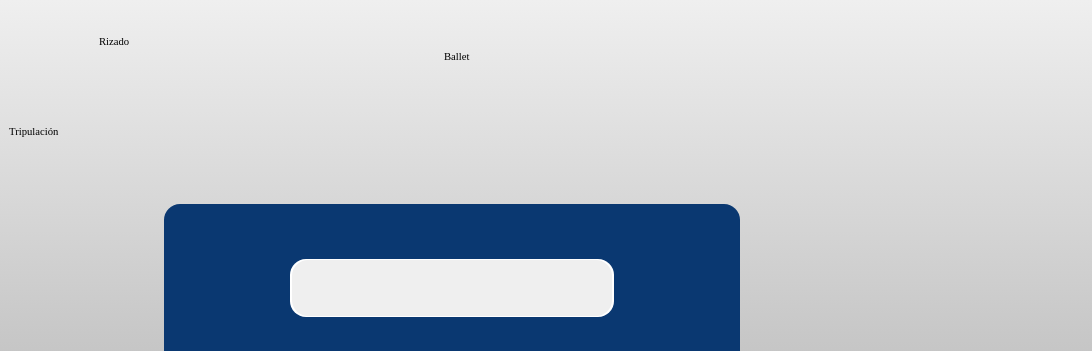
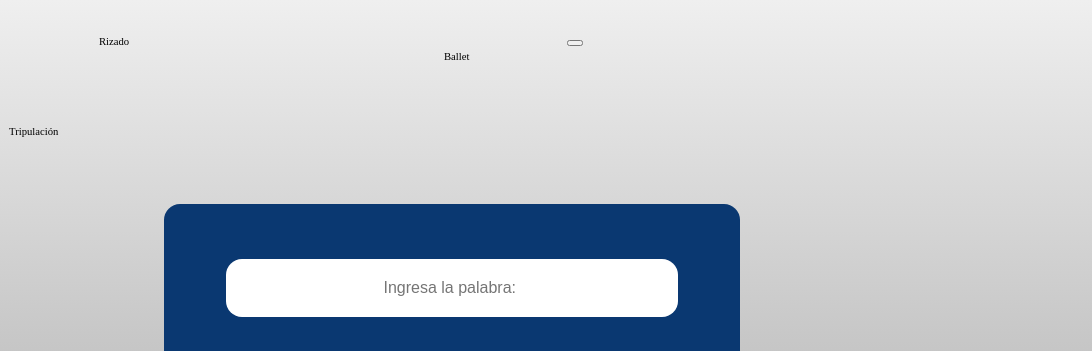
Before and after one commit to VelascoCristian/juego-ahorcado, a plain HTML site: page index.html in a window 1280 px wide. Both pictures are taken after a click on the button "Agregar nueva palabra". Shown: the top 351 px of the page, 188-1280 px from the left. Drawn offline with Linux system fonts and the light colour scheme.

Commit message:
Add files via upload

```diff
--- a/css/style.css
+++ b/css/style.css
@@ -223,6 +223,12 @@ footer {
     cursor: pointer;
 }
 
+#inputMobile {
+    position: absolute;
+    left: 59%;
+    top: 5%;
+}
+
 /* Hanged */
 #mast {
     position: absolute;
@@ -331,7 +337,7 @@ footer {
 }
 
 /*Responsive */
-@media screen and (max-width: 1023px) {
+@media screen and (min-height: 1023px) {
     #pressedLetters {
         top: 63%
     }
@@ -404,7 +410,7 @@ footer {
     }
 }
 
-@media screen and (max-height: 602px) {
+@media screen and (min-height: 602px) {
     #pressedLetters {
         top: 65.5%
     }
--- a/scripts/script.js
+++ b/scripts/script.js
@@ -349,7 +349,7 @@ const mobileInput = () => {
     const mobile = document.createElement("button");
 
     mobile.type = "input";
-    mobile.setAttribute("id", "inputWord");
+    mobile.setAttribute("id", "inputMobile");
     mobile.setAttribute("value", "");
     mobile.setAttribute("autofocus", "");
     mobile.setAttribute("placeholder", "Ingresa la palabra: ");
```
